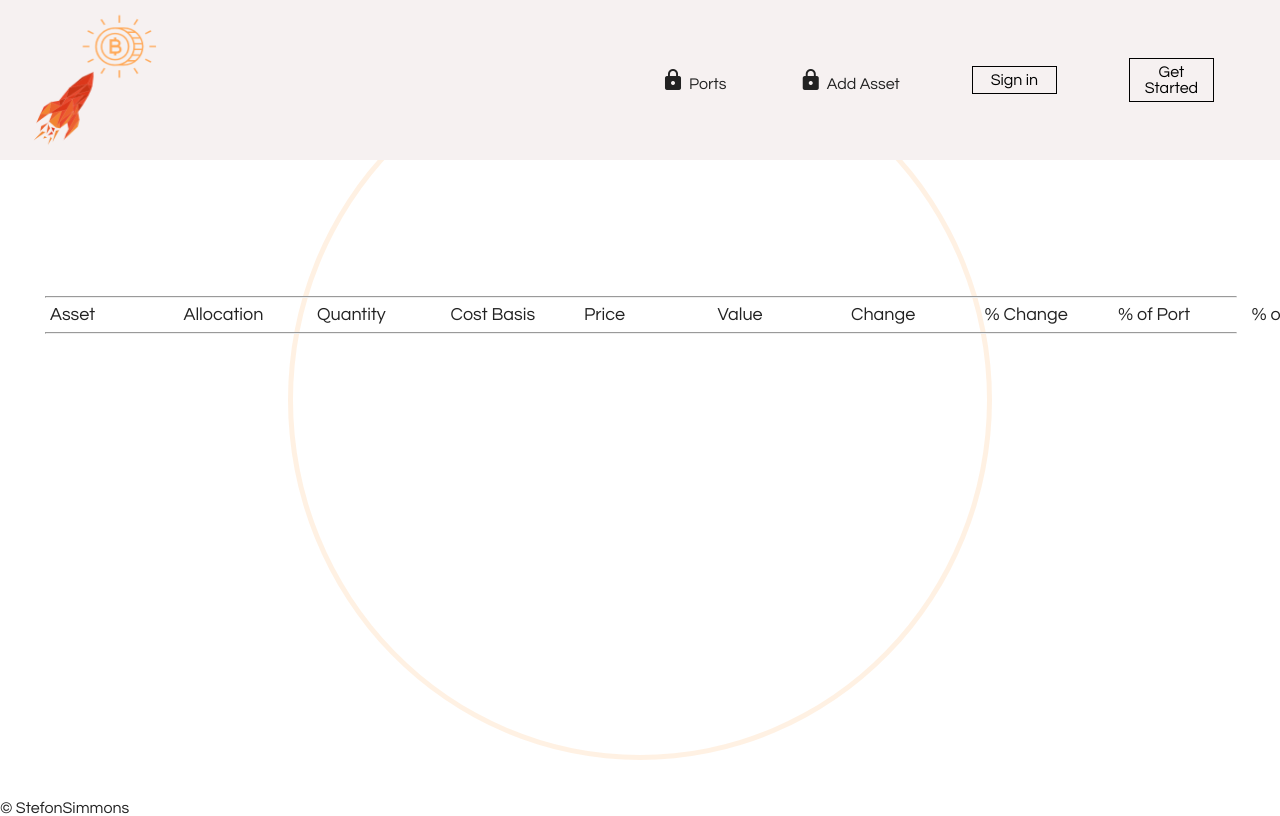
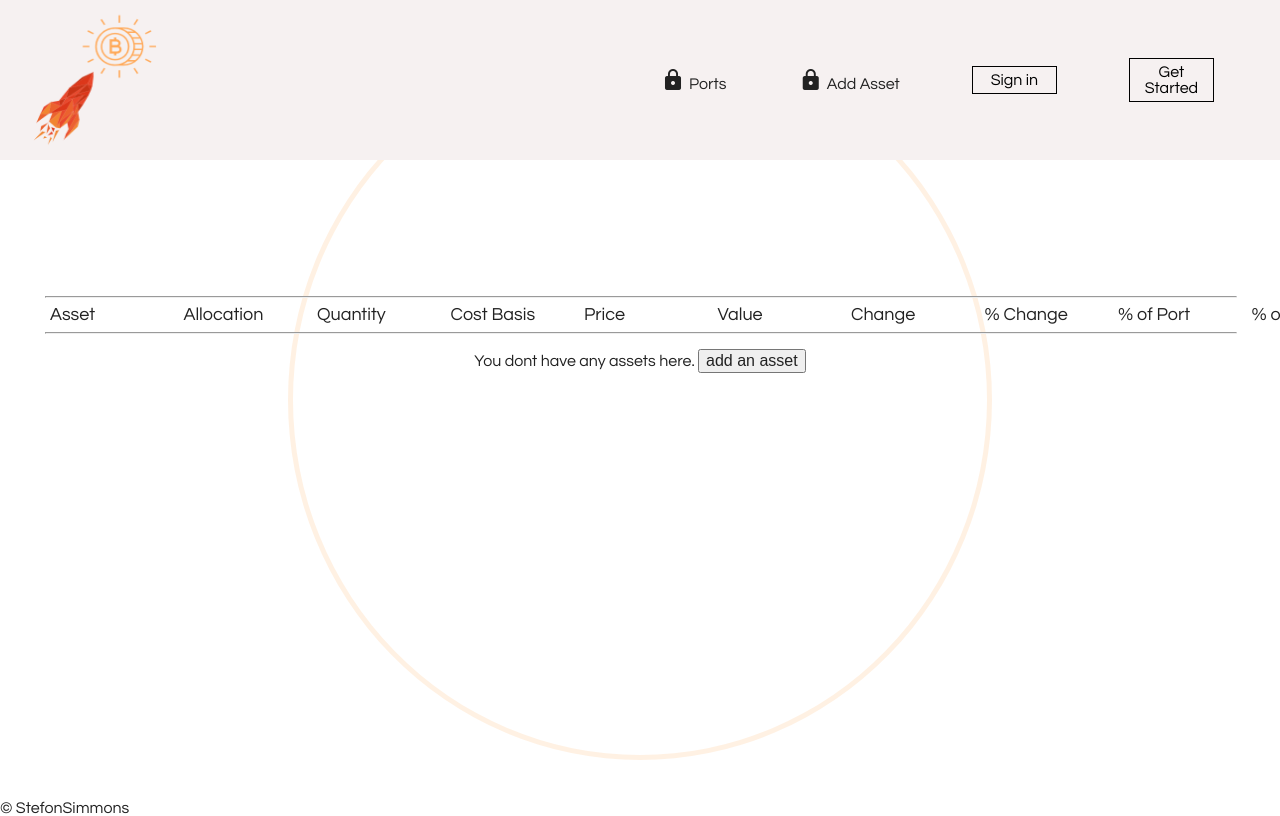
Before and after one commit to StefonSimmons/crypto-ports, a React (Create React App) app in the folder client/: page /portfolios/1 in a window 1280 px wide. Built offline with nearby package versions, Linux system fonts and the light colour scheme.

Commit message:
no assets msg

```diff
--- a/client/src/screens/Port.jsx
+++ b/client/src/screens/Port.jsx
@@ -48,7 +48,7 @@ export default function Port({ portfolios, updateModal, setAsset, setAssets, ass
         </div>
         <hr />
         <div className="port-assets">
-          {assets.map(asset => {
+          {assets.length ? assets.map(asset => {
             // eslint-disable-next-line
             Number.prototype.round = function (dollar = true, percentage=false) {
               if (asset.allocation_currency === 'USD' || percentage) {
@@ -80,7 +80,12 @@ export default function Port({ portfolios, updateModal, setAsset, setAssets, ass
               <p>{`${asset.percent_of_curr_port.round(false, true)}%`}</p>
             </div>
             )
-          })}
+          }) :
+          <h2 class="no-assets-msg">{`You dont have any assets here. `}
+            <button onClick={() => {
+            updateModal(prevModal => ({ ...prevModal, asset: true}))
+            }}>add an asset</button>
+          </h2>}
         </div>
       </div>
     </section>
--- a/client/src/styles/main.css
+++ b/client/src/styles/main.css
@@ -345,6 +345,10 @@ header .links-lin p:nth-child(1) span, header .links-lin p:nth-child(2) span {
 
 .port-screen .port-asset-container .port-assets .asset p {
   margin: auto 0;
+}
+
+.port-screen .port-asset-container .port-assets .no-assets-msg {
+  text-align: center;
 }
 
 .modal-bg {
--- a/client/src/styles/screens/_port.scss
+++ b/client/src/styles/screens/_port.scss
@@ -52,6 +52,9 @@
           margin: auto 0;
         }
       }
+      .no-assets-msg {
+        text-align: center;
+      }
     }
   }
 }
```
Also changed, not shown: 1 other file (tests, documents, lock files or other folders).
